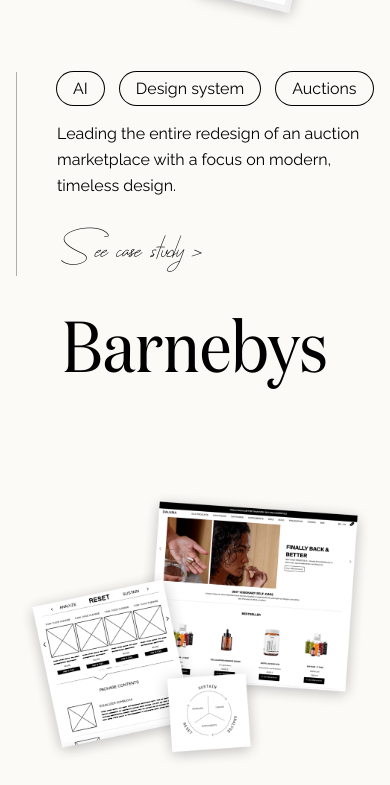
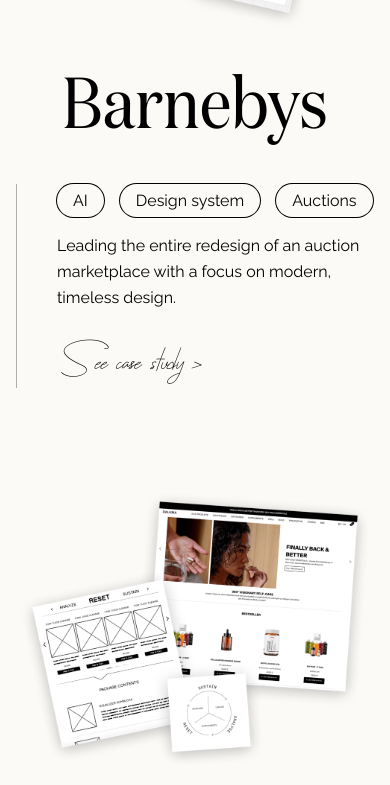
Before and after one commit to youlia-tzaneva/portfolio, a website: page index.html in a window 390 px wide. Shown: the part 1259-2044 px from the top of the page. Drawn offline with nearby package versions, Linux system fonts and the light colour scheme.

Commit message:
Mobile case study ordering

```diff
--- a/css/home.css
+++ b/css/home.css
@@ -1216,6 +1216,7 @@ a {
 
   .project__title,
   .project--right .project__title {
+    order: unset;
     align-self: stretch;
     text-align: center;
     font-size: 72px;
@@ -1228,6 +1229,7 @@ a {
   }
 
   .project__details {
+    order: unset;
     gap: var(--project-row-gap);
   }
 
```
